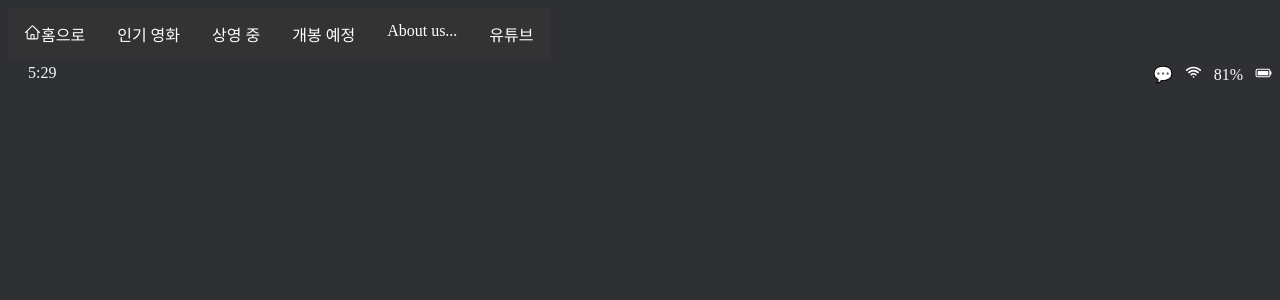
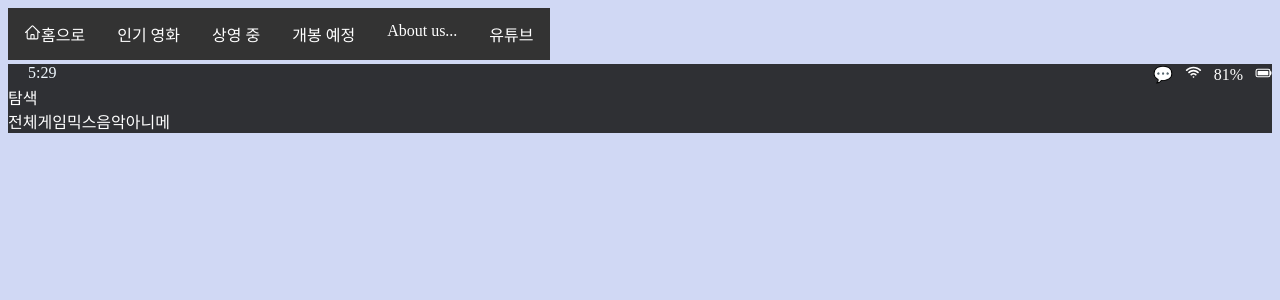
Before and after one commit to tmdwns9630/study_movie_app, a React (Create React App) app: page /Youtube in a window 1280 px wide. Shown: the top 300 px of the page. Built offline with nearby package versions, Linux system fonts and the light colour scheme.

Commit message:
유튜브 카피 만들기 2일차, top2 css만 세팅

```diff
--- a/src/App.css
+++ b/src/App.css
@@ -5,5 +5,5 @@
 }
 
 body {
-  background-color: #2f3034;
+  background-color: #d0d8f4;
 }
--- a/src/components/Youtube.css
+++ b/src/components/Youtube.css
@@ -1,5 +1,6 @@
 .yt__main {
   color: white;
+  background-color: #2f3034;
 }
 
 .yt__top {
--- a/src/components/Youtube.js
+++ b/src/components/Youtube.js
@@ -40,7 +40,18 @@ function Youtube(props) {
           </span>
         </div>
       </div>
-      <div className="yt__top2"></div>
+      <div className="yt__top2">
+        <div className="yt__top2_left">
+          <span>탐색</span>
+        </div>
+        <div className="yt__top2_right">
+          <span>전체</span>
+          <span>게임</span>
+          <span>믹스</span>
+          <span>음악</span>
+          <span>아니메</span>
+        </div>
+      </div>
     </div>
   );
 }
```
